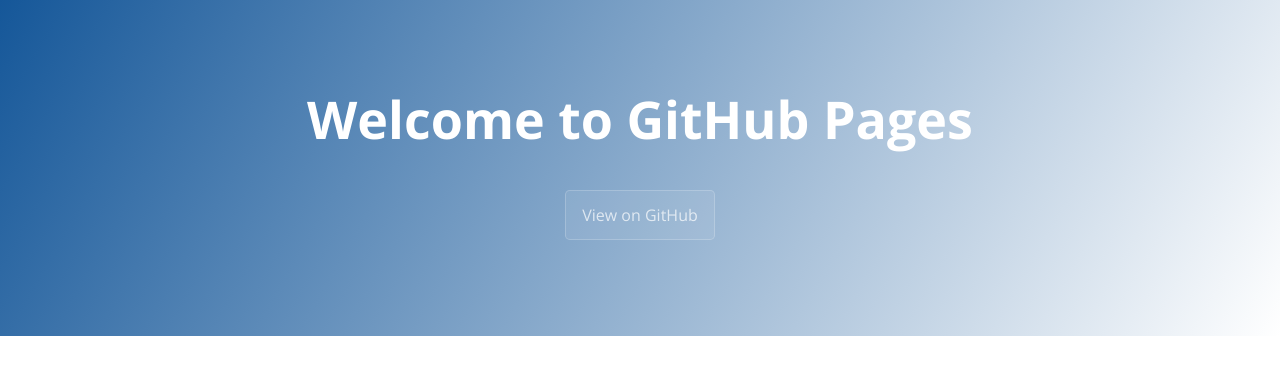
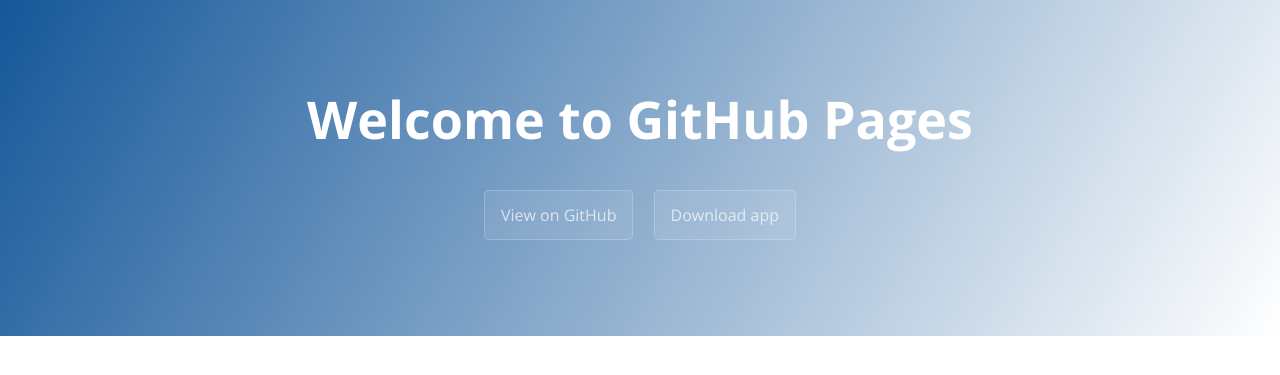
Before and after one commit to Rfaelv/page, a Jekyll site: the page built from index.md, in a window 1280 px wide. Shown: the top 375 px of the page. Built offline with Jekyll 4.4.1, drawn with Linux system fonts in a browser that asks for light colours; our own code applies the rules of GitHub Pages for plain Markdown files; the repository's description, which GitHub fills in, is left out.

Commit message:
Update default.html

```diff
--- a/_layouts/default.html
+++ b/_layouts/default.html
@@ -30,6 +30,7 @@
       {% if site.github.is_project_page %}
         <a href="{{ site.github.repository_url }}" class="btn">View on GitHub</a>
       {% endif %}
+      <a href="https://github.com/rfaelv/electron-auto-update-example-meu-teste-1.0.1/releases/latest/download/electron-auto-update-meu-test-example-setup-1.1.3.exe" class="btn">Download app</a>
       {% if site.show_downloads %}
         <a href="{{ site.github.zip_url }}" class="btn">Download .zip</a>
         <a href="{{ site.github.tar_url }}" class="btn">Download .tar.gz</a>
```
